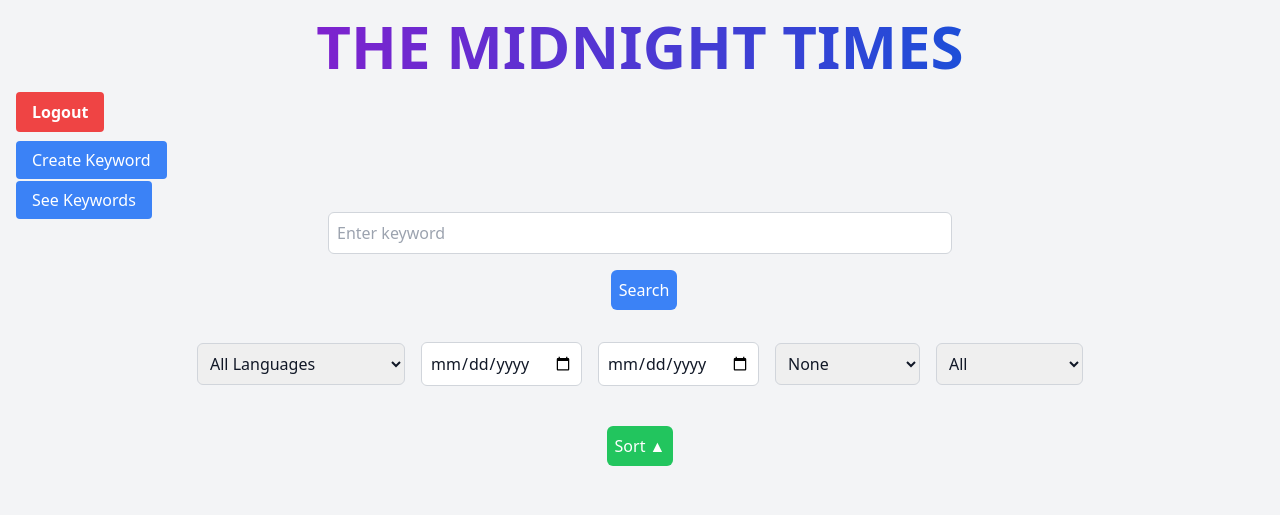
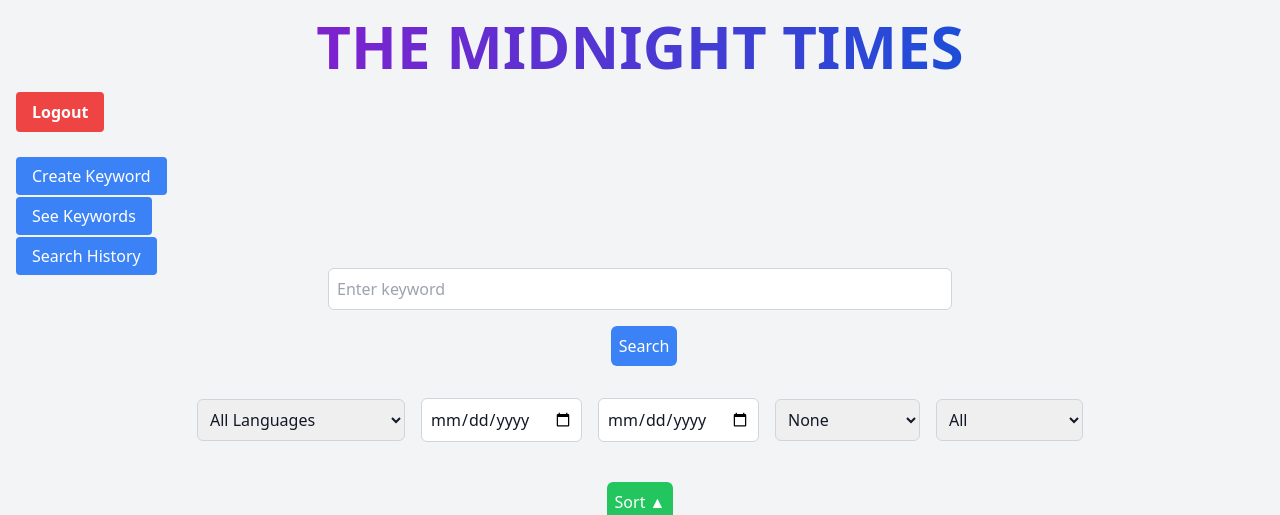
Before and after one commit to avid7-tech/MidnightTimes---News-App, a Django app: page / in a window 1280 px wide. Shown: the top 515 px of the page. Run offline with Django 5.2, Linux system fonts and the light colour scheme; the visitor is signed in with stand-in values (Sample User, id 1); some libraries are stand-ins or nearby versions.

Commit message:
begin res str

```diff
--- a/news_app/news_api/templates/news_api/home.html
+++ b/news_app/news_api/templates/news_api/home.html
@@ -19,7 +19,7 @@
             <span class="text-transparent bg-clip-text bg-gradient-to-r to-blue-700 from-purple-700 dark:to-blue-400 dark:from-purple-400">THE MIDNIGHT TIMES</span>
         </h1>
 
-        <div class="flex flex-col">
+        <div class="flex flex-col space-y-4">
             <div class="mb-4">
                 <!-- Logout Button -->
                 {% if user.is_authenticated %}
@@ -34,12 +34,17 @@
                 Create Keyword
               </a>
             </p>
-            <p>
-              <a href="{% url 'keyword_list' %}" class="text-white bg-blue-500 py-2 px-4 rounded hover:bg-blue-700 focus:outline-none focus:ring-2 focus:ring-offset-2 focus:ring-blue-500">
-                See Keywords
+            <p class="mb-4">
+                <a href="{% url 'keyword_list' %}" class="text-white bg-blue-500 py-2 px-4 rounded hover:bg-blue-700 focus:outline-none focus:ring-2 focus:ring-offset-2 focus:ring-blue-500">
+                    See Keywords
+                </a>
+            </p>
+            <p class="mb-4">
+              <a href="{% url 'search_history' %}" class="text-white bg-blue-500 py-2 px-4 rounded hover:bg-blue-700 focus:outline-none focus:ring-2 focus:ring-offset-2 focus:ring-blue-500">
+                Search History
               </a>
             </p>
-          </div>
+        </div>
 
         <form method="get" action="" class="mb-8">
             <div class="flex flex-col items-center space-y-4 mb-6">
```
Also changed, not shown: news_app/news_api/templates/news_api/search_history.html (+14 -11 lines).
